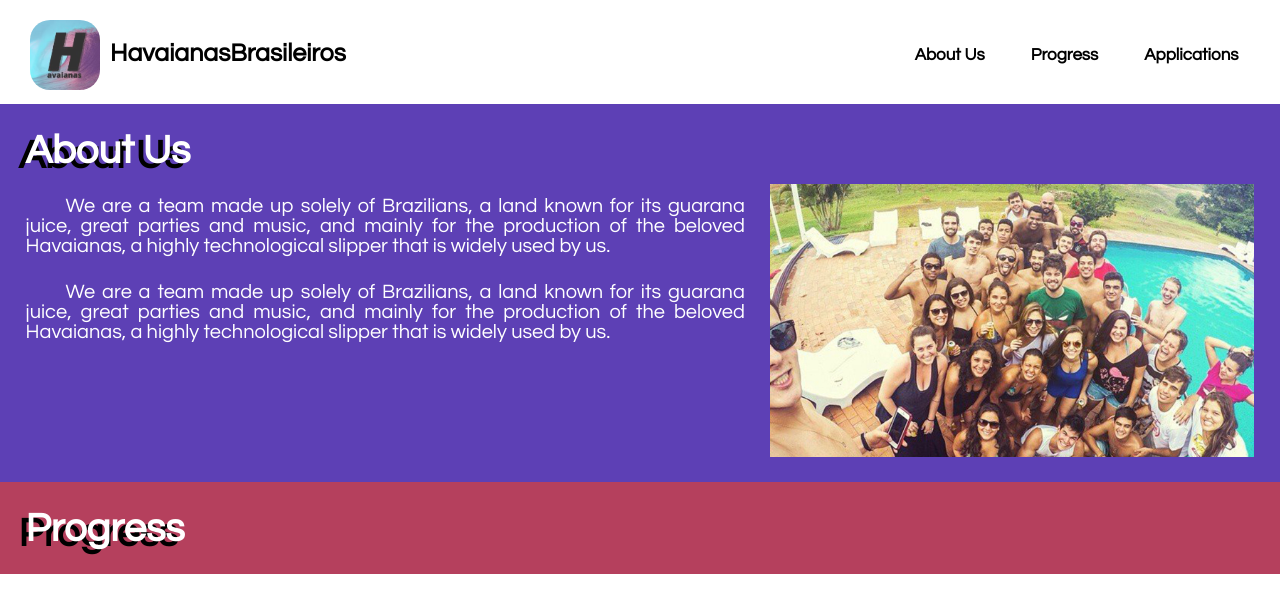
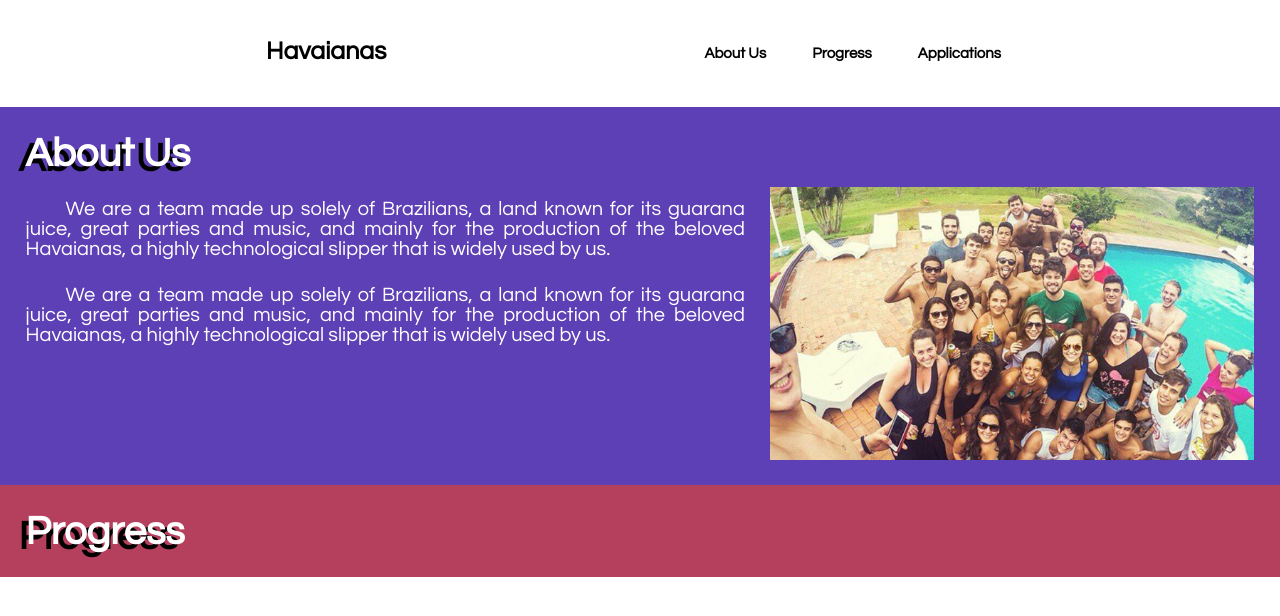
Before and after one commit to j040luc45/havaianas, a plain HTML site: page index.html in a window 1280 px wide. Drawn offline with Linux system fonts and the light colour scheme.

Commit message:
muita coisa
vixi

```diff
--- a/estilo.css
+++ b/estilo.css
@@ -8,50 +8,39 @@
 }
 
 #cabecalho {
-	overflow: auto;
 	width: 100%;
 	background-color: #4523AA00;
-}
-
-#cabecalho img {
-	position: relative;
-	float: left;
-	width: 70px;
-	border-radius: 20px;
-	opacity: 0.8;
-	margin-left: 30px;
-	top: 20px;
 }
 
 #cabecalho>p {
 	position: relative;
 	float: left;
 	font-weight: bold;
-	top: 23px;
+	margin-top: 38px;
+	left: 20%;
 	transition: 0.3s;
-	padding-bottom: 30px;
+	margin-bottom: 30px;
 }
 
-#cabecalho>div {
+#cabecalho>a {
 	position: relative;
 	float: right;
+	right: 20%;
 }
 
-#cabecalho>div>a>p {
-	position: relative;
-	float: right;
+#cabecalho>a>p {
 	font-weight: bold;
-	font-size: 17px;
-	top: 23px;
+	font-size: 15px;
+	margin-top: 23px;
 	transition: 0.3s;
 	right: 5%;
 	padding: 23px;
 	cursor: pointer;
 	border-radius: 5px;
-	margin-bottom: 40px;
+	margin-bottom: 23px;
 }
 
-#cabecalho>div>a>p:hover {
+#cabecalho>a>p:hover {
 	background-color: #4523AA16;
 }
 
--- a/index.html
+++ b/index.html
@@ -6,13 +6,10 @@
 	</head>
 	<body onload="organizarPecas()">
 		<div id="cabecalho">
-			<img src="Images/icon.jpeg"/>
-			<p id="titulo">HavaianasBrasileiros</p>
-			<div>
-				<a><p id="application">Applications</p></a>
-				<a><p id="progress">Progress</p></a>
-				<a><p id="aboutUs">About Us</p></a>
-			</div>
+			<p id="titulo">Havaianas</p>
+			<a><p id="application">Applications</p></a>
+			<a><p id="progress">Progress</p></a>
+			<a><p id="aboutUs">About Us</p></a>
 		</div>
 		<div id="sobreNos">
 			<img id="imgSobreNos" src="Images/nos.jpg"/>
```
